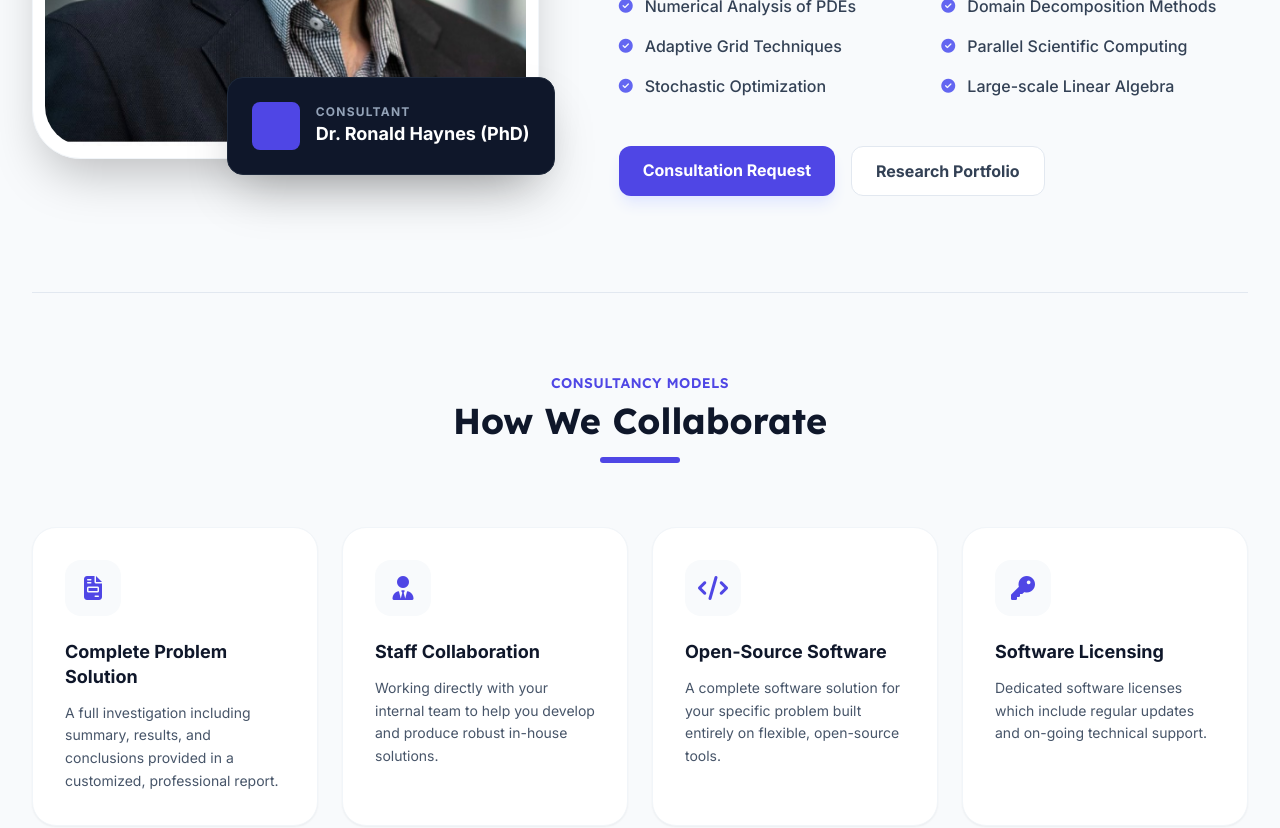
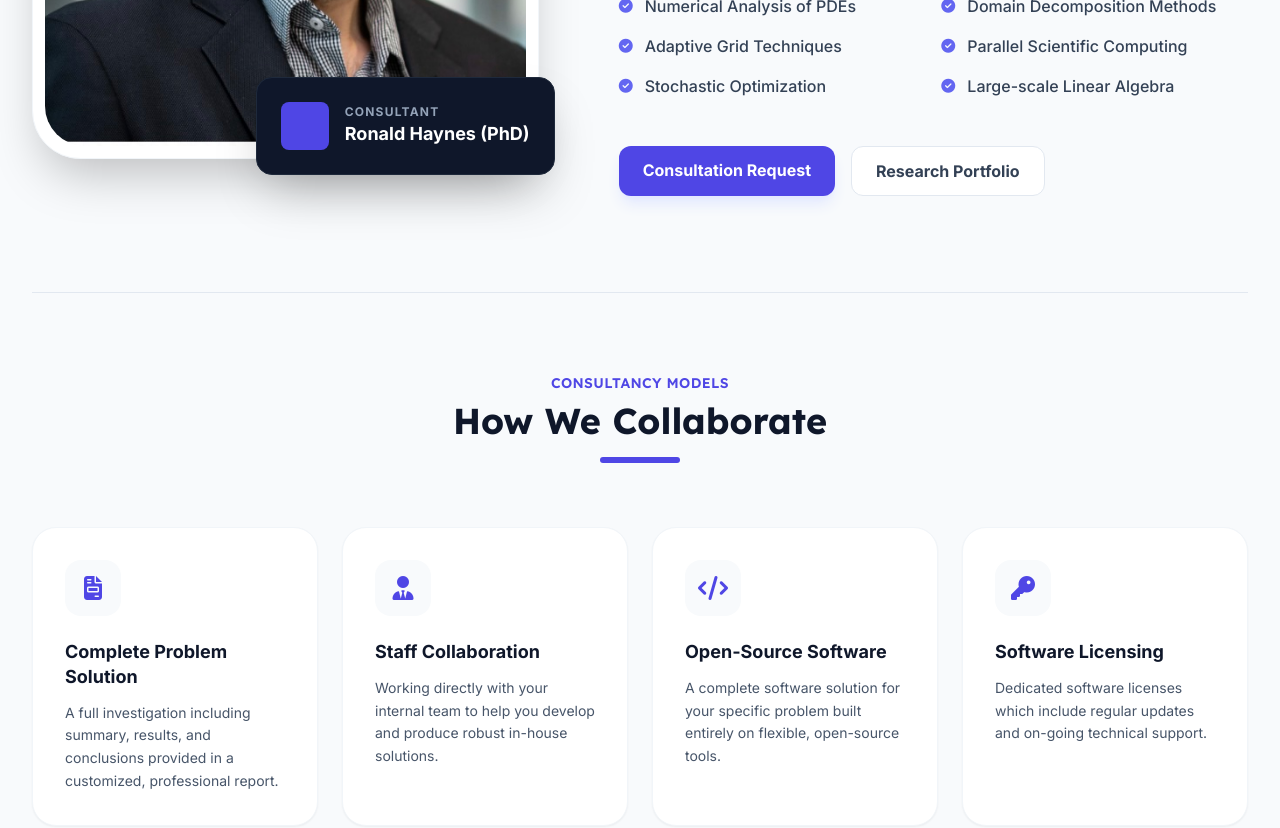
Before and after one commit to rhaynes74/OptimaSolutions, a React (Vite) app: page / in a window 1280 px wide. Shown: the part 2840-3668 px from the top of the page. Built offline with nearby package versions, Linux system fonts and the light colour scheme.

Commit message:
Remove title prefix 'Dr.' from consultant name

```diff
--- a/components/About.tsx
+++ b/components/About.tsx
@@ -76,7 +76,7 @@ const About: React.FC<AboutProps> = ({ isStandalone }) => {
                 </div>
                 <div>
                   <p className="text-xs uppercase tracking-widest text-slate-400 font-bold">Consultant</p>
-                  <p className="font-bold text-lg">Dr. Ronald Haynes (PhD)</p>
+                  <p className="font-bold text-lg">Ronald Haynes (PhD)</p>
                 </div>
               </div>
             </div>
```
